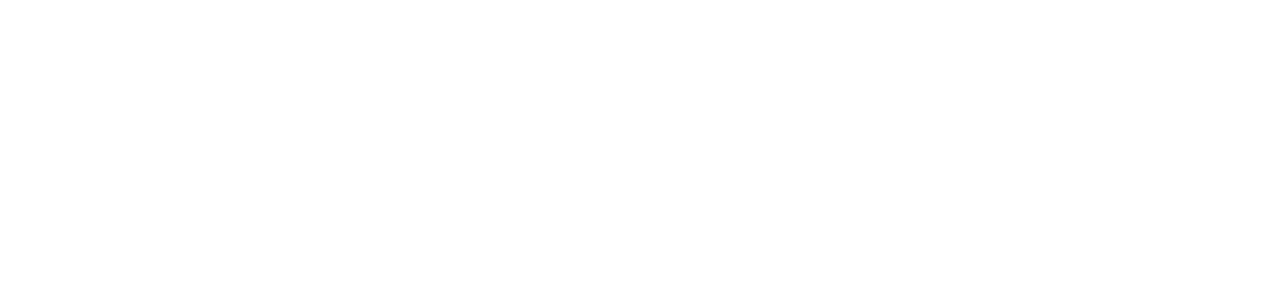
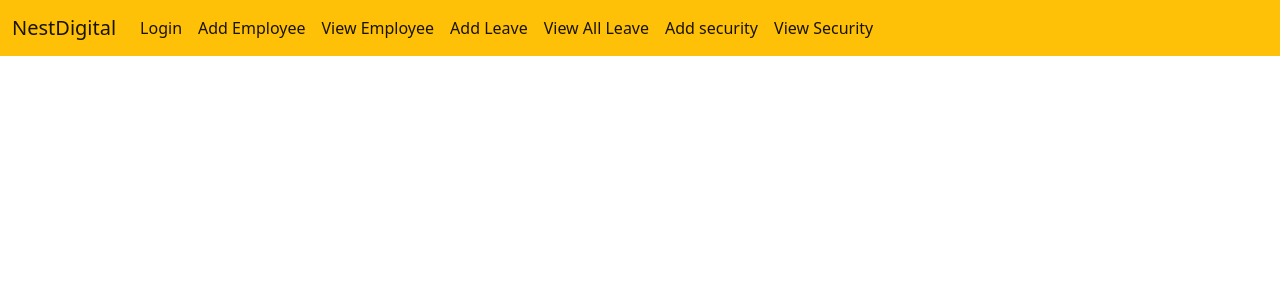
Before and after one commit to Prabhakannan13/Nest-Digital-App, an Angular app: page /addleave in a window 1280 px wide. Before the commit this address led to /. Shown: the top 300 px of the page. Built offline with nearby package versions, Linux system fonts and the light colour scheme.

Commit message:
pushview

```diff
--- /dev/null
+++ b/src/app/addleave/addleave.component.html
@@ -0,0 +1 @@
+<app-navbar></app-navbar>
--- /dev/null
+++ b/src/app/addleave/addleave.component.ts
@@ -0,0 +1,15 @@
+import { Component, OnInit } from '@angular/core';
+
+@Component({
+  selector: 'app-addleave',
+  templateUrl: './addleave.component.html',
+  styleUrls: ['./addleave.component.css']
+})
+export class AddleaveComponent implements OnInit {
+
+  constructor() { }
+
+  ngOnInit(): void {
+  }
+
+}
--- a/src/app/navbar/navbar.component.html
+++ b/src/app/navbar/navbar.component.html
@@ -9,10 +9,8 @@
           <a class="nav-link active" aria-current="page" href="/">Login</a>
           <a class="nav-link active" aria-current="page" href="/addemp">Add Employee</a>
           <a class="nav-link active" aria-current="page" href="/viewemp">View Employee</a>
-          <a class="nav-link active" aria-current="page" href="#">Add Leave</a>
+          <a class="nav-link active" aria-current="page" href="/addleave">Add Leave</a>
           <a class="nav-link active" aria-current="page" href="#">View All Leave</a>
-          <a class="nav-link active" aria-current="page" href="#">Add log</a>
-          <a class="nav-link active" aria-current="page" href="#">View Log</a>
           <a class="nav-link active" aria-current="page" href="#">Add security</a>
           <a class="nav-link active" aria-current="page" href="#">View Security</a>
 
```
Also changed, not shown: src/app/app.module.ts (+6 -1 lines), src/app/addleave/addleave.component.css (added), src/app/viewemp/viewemp.component.html (line endings or trailing spaces), 1 other file (tests, documents, lock files or other folders).
